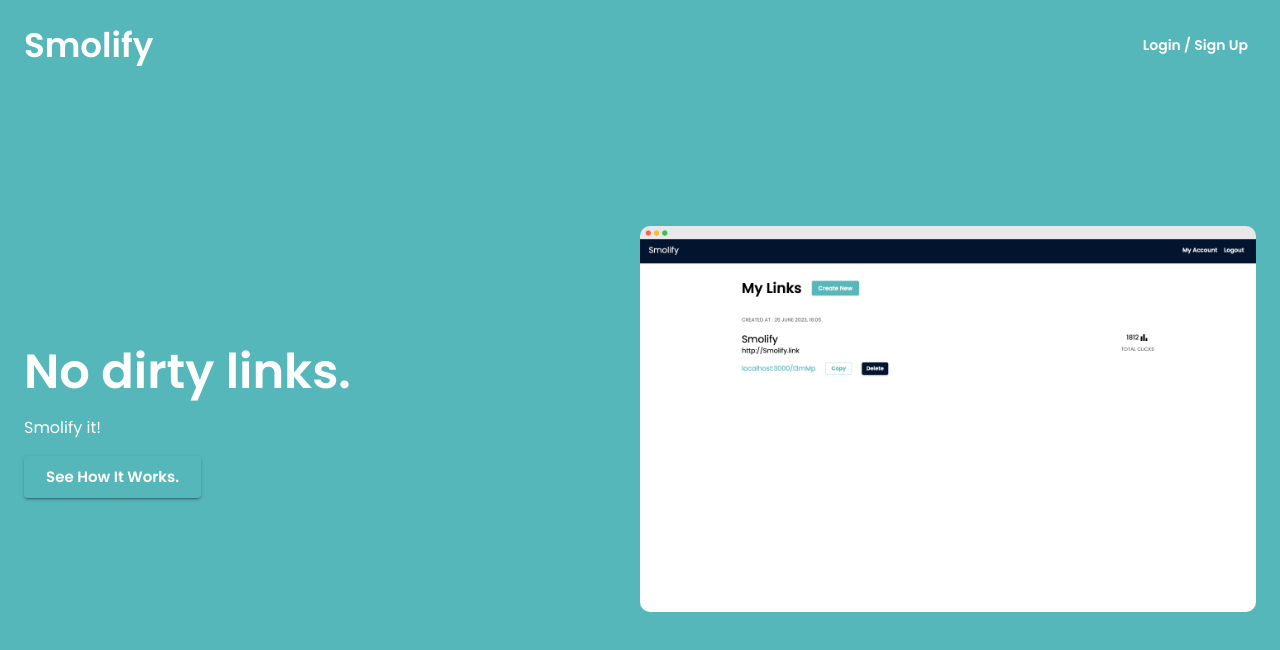
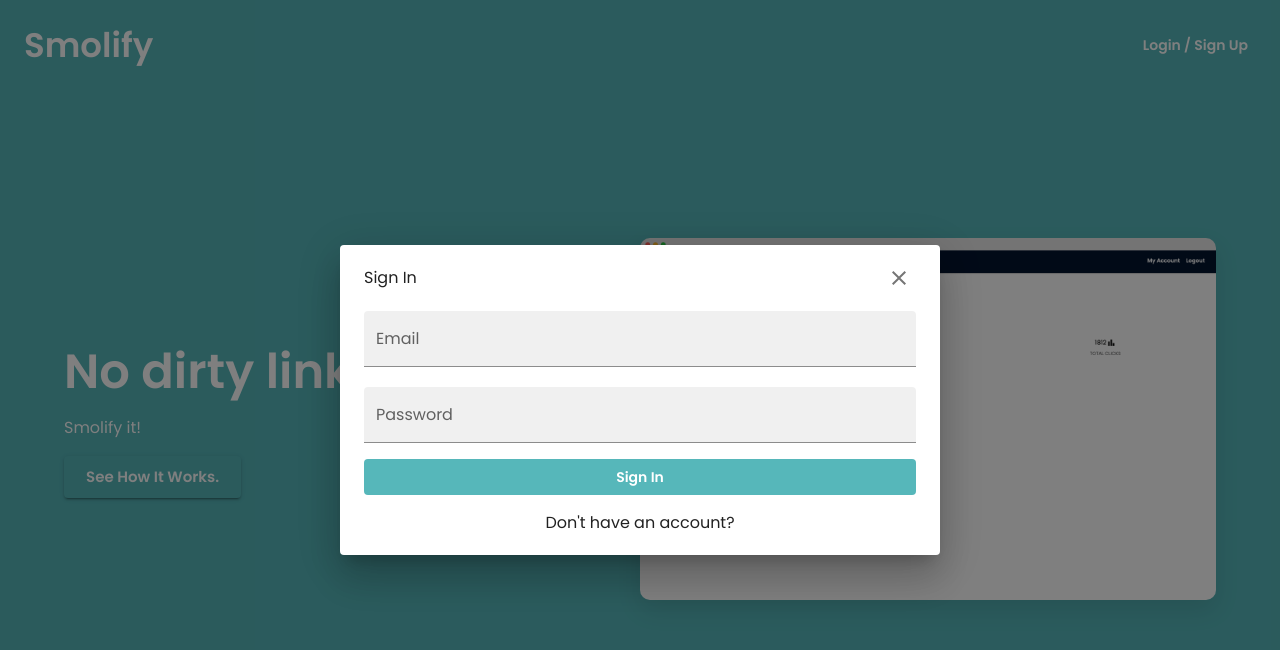
Before and after one commit to KaramGuliyev/Smolify, a React (Create React App) app: page / in a window 1280 px wide. Both pictures are taken after a click on the button "Login / Sign Up". Shown: the top 650 px of the page. Built offline with nearby package versions, Linux system fonts and the light colour scheme; no server answers; the HTML template or start-up script is replaced by a standard one.

Commit message:
Landing Page Finished

```diff
--- a/src/Pages/LandingPage/index.jsx
+++ b/src/Pages/LandingPage/index.jsx
@@ -1,30 +1,21 @@
-import { Button, Grid, Hidden, TextField, Typography } from "@mui/material";
+import { Button, Grid, Hidden, Typography } from "@mui/material";
+
+import { Box } from "@mui/system";
+import AuthModal from "../../components/AuthModal";
 import { useState } from "react";
-import { SignUp, SignIn } from "../../firebase";
-import { Box } from "@mui/system";
 
 const Home = () => {
-  const [form, setForm] = useState({
-    email: "",
-    password: "",
-  });
-
-  const handleChange = (e) => setForm((oldForm) => ({ ...oldForm, [e.target.name]: e.target.value }));
-
-  const handleSignUp = () => {
-    const temp = SignUp(form.email, form.password);
-  };
-  const handleSignIn = () => {
-    const temp = SignIn(form.email, form.password);
-  };
-
+  const [openAuthModal, setOpenAuthModal] = useState(false);
   return (
     <Box display="flex" flexDirection="column" p={3} boxSizing="border-box" height="100vh" bgcolor="#56B7BA" color="#fff">
+      {openAuthModal && <AuthModal onClose={() => setOpenAuthModal(false)} />}
       <Box display="flex" alignContent="center" justifyContent="space-between">
         <Typography variant="h4">Smolify</Typography>
-        <Button color="inherit">Login / Sign Up</Button>
+        <Button onClick={() => setOpenAuthModal(true)} color="inherit">
+          Login / Sign Up
+        </Button>
       </Box>
-      <Box flexGrow={1} display="flex" alignItems="center">
+      <Box flexGrow={1} mx={5} display="flex" alignItems="center">
         <Grid container alignItems="center">
           <Grid item sm={6}>
             <Box>
@@ -39,7 +30,11 @@
           </Grid>
           <Hidden only="xs">
             <Grid item sm={6}>
-              <img style={{ width: "100%", borderRadius: "10px" }} src="/assets/mockup.png" alt="mockup" />
+              <img
+                style={{ width: "100%", borderRadius: "10px", boxShadow: "0 10px 25px rgba(0,0,0,0.1)" }}
+                src="/assets/mockup.png"
+                alt="mockup"
+              />
             </Grid>
           </Hidden>
         </Grid>
@@ -49,9 +44,3 @@
 };
 
 export default Home;
-
-// <Typography>Home</Typography>
-// <TextField value={form.email} name="email" onChange={handleChange} label="Email" />
-// <TextField value={form.password} type="password" name="password" onChange={handleChange} label="Password" />
-// <Button onClick={() => handleSignUp()}>Sign Up</Button>
-// <Button onClick={() => handleSignIn()}>Sign in</Button>
--- /dev/null
+++ b/src/components/AuthModal.jsx
@@ -0,0 +1,75 @@
+import {
+  Box,
+  Button,
+  Dialog,
+  DialogActions,
+  DialogContent,
+  DialogTitle,
+  IconButton,
+  TextField,
+  Typography,
+} from "@mui/material";
+import { useState } from "react";
+import { SignUp, SignIn } from "../firebase";
+import { Close } from "@mui/icons-material";
+
+const AuthModal = ({ onClose }) => {
+  const [isSignIn, setSignIn] = useState(true);
+  const [form, setForm] = useState({
+    email: "",
+    password: "",
+  });
+
+  const handleChange = (e) => setForm((oldForm) => ({ ...oldForm, [e.target.name]: e.target.value }));
+
+  const handleAuth = () => {
+    if (isSignIn) {
+      const temp = SignIn(form.email, form.password);
+    } else {
+      const temp = SignUp(form.email, form.password);
+    }
+  };
+
+  return (
+    <Dialog fullWidth open onClose={onClose}>
+      <DialogTitle>
+        <Box display="flex" justifyContent="space-between" alignItems="center">
+          <Typography> {isSignIn ? "Sign In" : "Sign Up"}</Typography>
+          <IconButton onClick={() => onClose(false)} size="small">
+            <Close />
+          </IconButton>
+        </Box>
+      </DialogTitle>
+      <DialogContent>
+        <TextField
+          style={{ marginBottom: "20px" }}
+          variant="filled"
+          fullWidth
+          value={form.email}
+          name="email"
+          onChange={handleChange}
+          label="Email"
+        />
+        <TextField
+          variant="filled"
+          fullWidth
+          value={form.password}
+          type="password"
+          name="password"
+          onChange={handleChange}
+          label="Password"
+        />
+        <Box display={"flex"} flexDirection={"column"} alignItems={"center"} paddingTop={2}>
+          <Button disableElevation fullWidth variant="contained" color="primary" onClick={() => handleAuth()}>
+            {isSignIn ? "Sign In" : "Sign Up"}
+          </Button>
+          <Typography paddingTop={2} onClick={() => setSignIn((prev) => !prev)}>
+            {isSignIn ? "Don't have an account?" : "Have an account?"}
+          </Typography>
+        </Box>
+      </DialogContent>
+    </Dialog>
+  );
+};
+
+export default AuthModal;
```
Also changed, not shown: public/assets/mockup.png.
